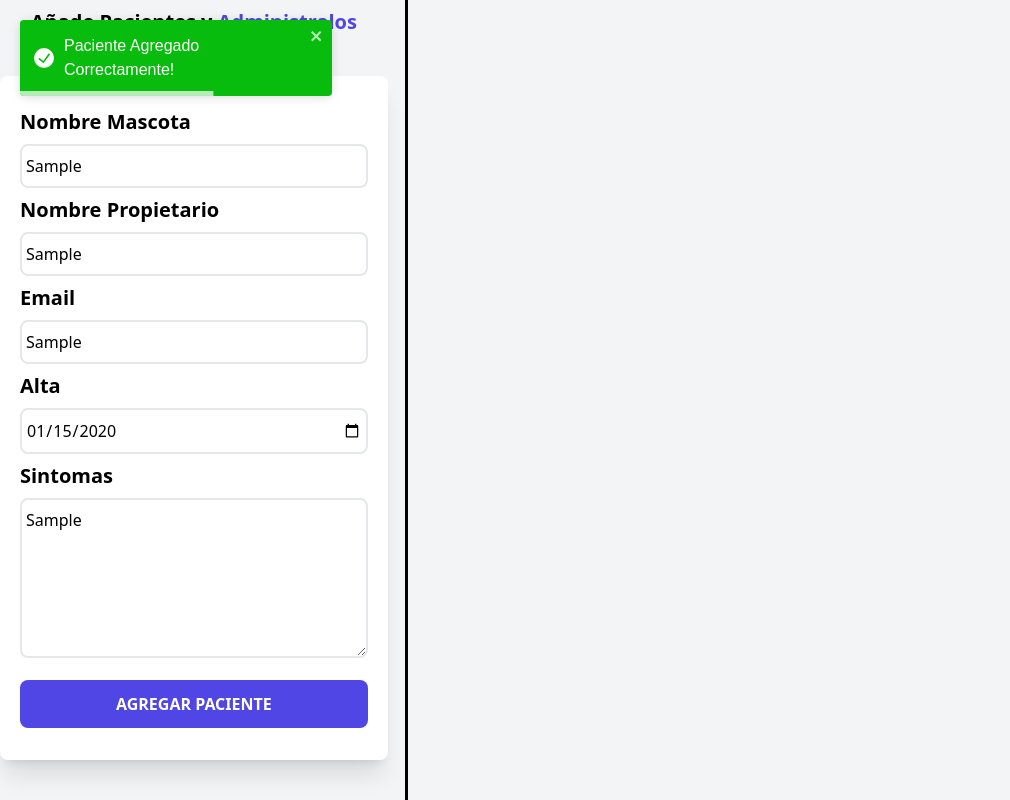
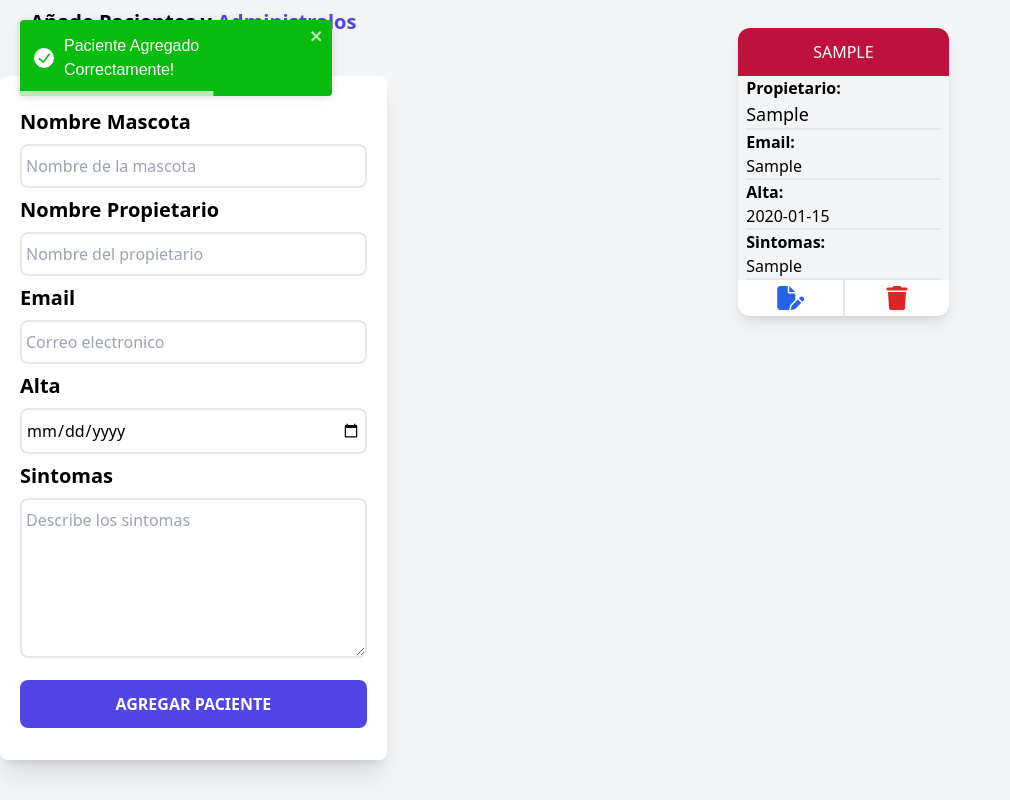
Before and after one commit to CheranthonyRD/AdministradorCitas, a React (Vite) app in the folder AdminCitas/: page / in a window 1280 px wide. Both pictures are taken after typing "Sample", "Sample", "Sample", "2020-01-15", "Sample" into the empty fields and a click on the button "AGREGAR PACIENTE". Shown: the part 220-1020 px from the top of the page, without its empty margins (0-1010 px from the left). Built offline with nearby package versions, Linux system fonts and the light colour scheme.

Commit message:
terminando UI de componente Paciente

```diff
--- a/AdminCitas/index.html
+++ b/AdminCitas/index.html
@@ -4,6 +4,7 @@
     <meta charset="UTF-8" />
     <link rel="icon" type="image/svg+xml" href="/vite.svg" />
     <meta name="viewport" content="width=device-width, initial-scale=1.0" />
+    <link rel="stylesheet" href="https://cdnjs.cloudflare.com/ajax/libs/font-awesome/6.5.1/css/all.min.css" integrity="sha512-DTOQO9RWCH3ppGqcWaEA1BIZOC6xxalwEsw9c2QQeAIftl+Vegovlnee1c9QX4TctnWMn13TZye+giMm8e2LwA==" crossorigin="anonymous" referrerpolicy="no-referrer" />
     <title>Vite + React</title>
   </head>
   <body class="bg-gray-100">
--- a/AdminCitas/package.json
+++ b/AdminCitas/package.json
@@ -12,6 +12,7 @@
   "dependencies": {
     "react": "^18.2.0",
     "react-dom": "^18.2.0",
+    "react-icons": "^4.12.0",
     "react-toastify": "^9.1.3"
   },
   "devDependencies": {
--- a/AdminCitas/src/App.jsx
+++ b/AdminCitas/src/App.jsx
@@ -8,6 +8,9 @@ import ListadoPacientes from "./components/ListadoPacientes"
 
 function App() {
   const [pacientes, setPacientes] = useState([]);
+
+  console.log(pacientes)
+
   return (
     <div className="h-screen container mx-auto pt-10">
       <Header/>
@@ -19,4 +22,7 @@ function App() {
   )
 }
 
+
+
+
 export default App
--- a/AdminCitas/src/components/Formulario.jsx
+++ b/AdminCitas/src/components/Formulario.jsx
@@ -32,6 +32,10 @@ function Formulario({pacientes, setPacientes}){
         toast.success("Paciente Agregado Correctamente!", {toastId: id});
         const nuevosPacientes = [...pacientes, info];
         setPacientes(nuevosPacientes);
+        resetStates({setMascota,setPropietario,setEmail,setAlta,setSintomas});
+        e.target.reset();
+
+
     }
 
 
@@ -88,4 +92,14 @@ function VerifyIfInfoIsEmpty(info){
     return Object.values(info).some( i => i === "");
 }
 
+function resetStates({setMascota, setPropietario, setEmail, setAlta, setSintomas}){
+    setMascota("");
+    setPropietario("");
+    setEmail("");
+    setAlta("");
+    setSintomas("");
+}
+
+//funtion to reset the states
+
 export default Formulario;
--- a/AdminCitas/src/components/ListadoPacientes.jsx
+++ b/AdminCitas/src/components/ListadoPacientes.jsx
@@ -1,8 +1,17 @@
+import Paciente from "./Paciente";
 
-function ListadoPacientes(){
+
+function ListadoPacientes({pacientes}){
+    const key = crypto.randomUUID() + Date.now();
     return(
-        <div className="outline w-3/4">
-            <h2>Listado Pacientes</h2>
+        <div className=" w-3/4 px-4 mb-5">
+            <h2 className="text-4xl font-bold text-center mb-20">Listado Pacientes</h2>
+
+            <div className="flex flex-wrap gap-3 justify-center">
+               {pacientes.length >= 1 && pacientes.map((p)=>
+                <Paciente key={p.id} paciente={p}/>
+               )}
+            </div>
         </div>
     );
 }
--- /dev/null
+++ b/AdminCitas/src/components/Paciente.jsx
@@ -0,0 +1,63 @@
+
+
+function Paciente({paciente}){
+    const color = getRandomColor();
+
+    return(
+        <div className="h-72 w-1/4 bg-white shadow-lg rounded-xl flex flex-col justify-start">
+
+            {/*Mascota nombre*/}
+            <h3 className={"text-center py-3 h-1/6 text-white rounded-t-xl uppercase " + color}>{paciente.mascota}</h3>
+
+            {/*info*/}
+            <div className="w-full h-5/6 flex flex-col bg-gray-100 px-2">
+
+                <div id="" className="flex flex-col border-b-2 border-b-gray-200">
+                    <p className="font-bold">Propietario: {" "} </p>
+                    <span className="text-lg">{paciente.propietario}</span>
+                </div>
+
+                <div id="" className="flex flex-col border-b-2 border-b-gray-200">
+                    <p className="font-bold">Email: {" "}</p>
+                    <span>{paciente.email}</span>
+                </div>
+
+                <div id="" className="flex flex-col border-b-2 border-b-gray-200">
+                    <p className="font-bold">Alta:</p>
+                    <span>{paciente.alta}</span>
+                </div>
+
+                <div id="" className="flex flex-col border-b-2 border-b-gray-200">
+                    <p className="font-bold">Sintomas: {" "}</p>
+                    <span>{paciente.sintomas}</span>
+                </div>
+            </div>
+
+            {/* actions */}
+            <div className="w-full h-1/6 rounded-b-xl flex">
+
+                <div className="w-1/2 flex justify-center items-center">
+                    <i className="fa-solid fa-file-pen text-2xl text-blue-600 hover:text-blue-700 hover:cursor-pointer"></i>
+                </div>
+
+                <div className="w-1/2 flex justify-center items-center border-l-2 border-l-gray-200">
+                    <i className="fa-solid fa-trash text-2xl text-red-600 hover:text-red-700 hover:cursor-pointer"></i>
+                </div>
+            </div>
+        </div>
+    );
+}
+
+
+function getRandomColor(){
+    const colors = ["bg-emerald-700", "bg-cyan-700", "bg-sky-700", "bg-indigo-700",
+                    "bg-fuchsia-700", "bg-rose-700" , "bg-red-700"]
+    const length = colors.length;
+
+    const random = Math.floor(Math.random() * length);
+
+   return colors[random];
+}
+
+
+export default Paciente;
```
Also changed, not shown: 1 other file (tests, documents, lock files or other folders).
